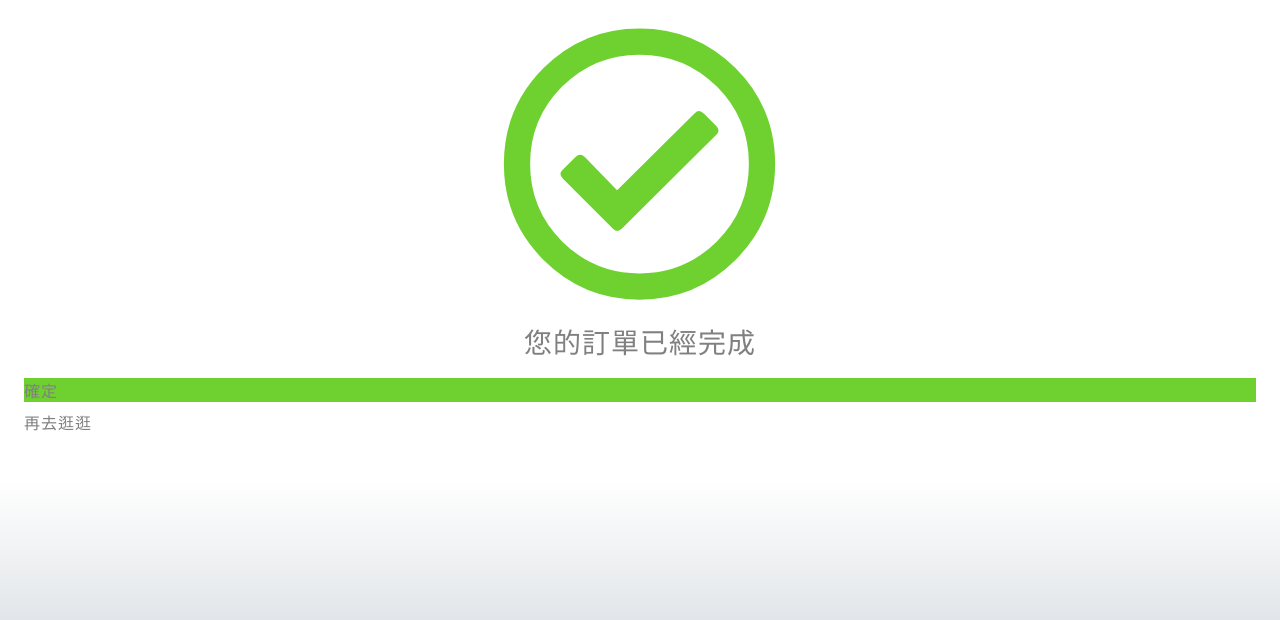
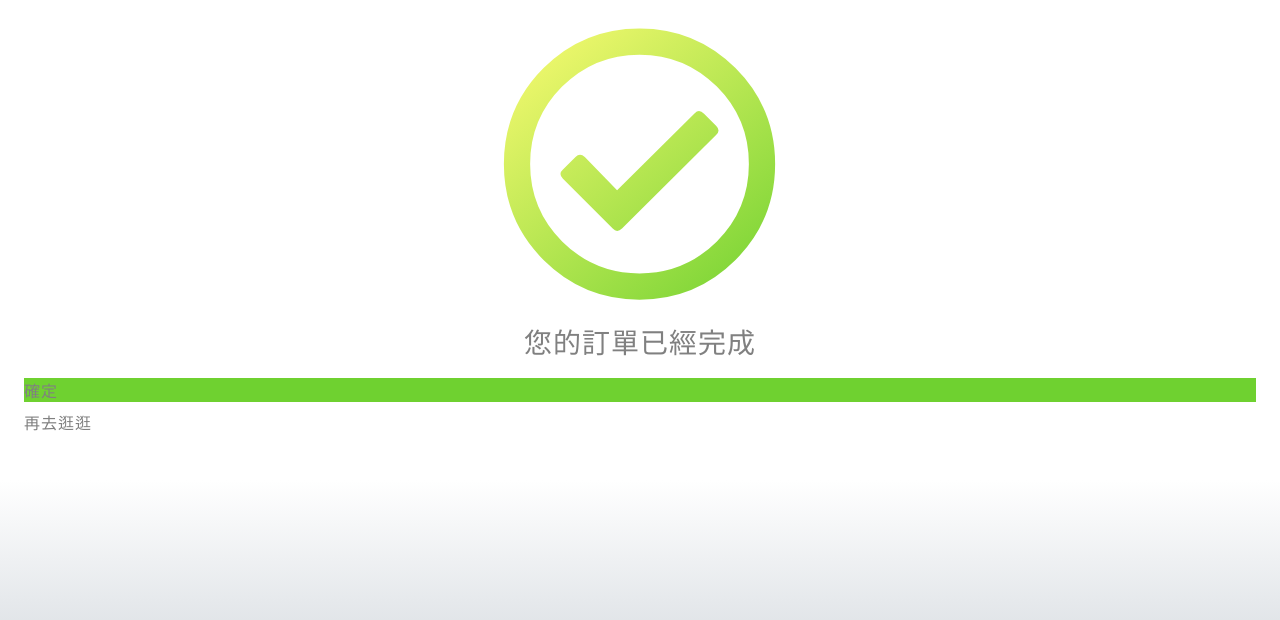
Before and after one commit to aico0118/line_prod, a plain HTML site: page success/index.html in a window 1280 px wide. Drawn offline with nearby package versions, Linux system fonts and the light colour scheme.

Commit message:
change color
change color

```diff
--- a/success/style.css
+++ b/success/style.css
@@ -120,7 +120,7 @@ button:hover{
 -moz-animation:success 0.5s; /* Firefox */
 -webkit-animation:success 0.5s;  /* Safari and Chrome */
 -o-animation:success 0.5s;  /* Opera */
-background-image: linear-gradient(120deg, #6fd130 0%, #6fd130 100% );
+background-image: linear-gradient(140deg, #fffc74 0%, #6fd130 100% );
 -webkit-background-clip: text;
     -webkit-text-fill-color: transparent;
 }
```
